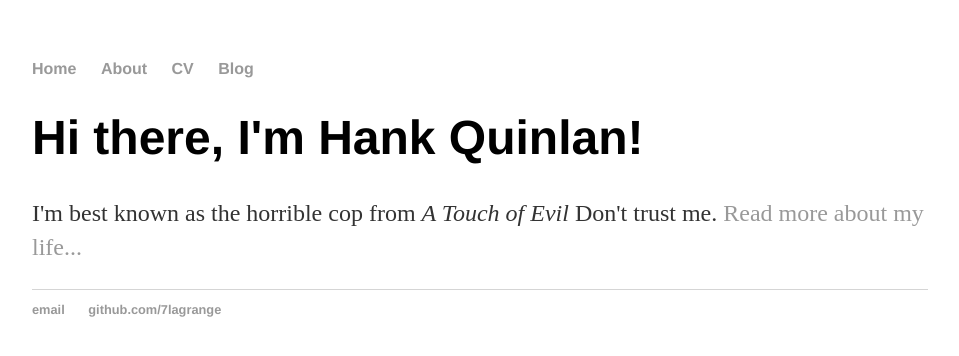
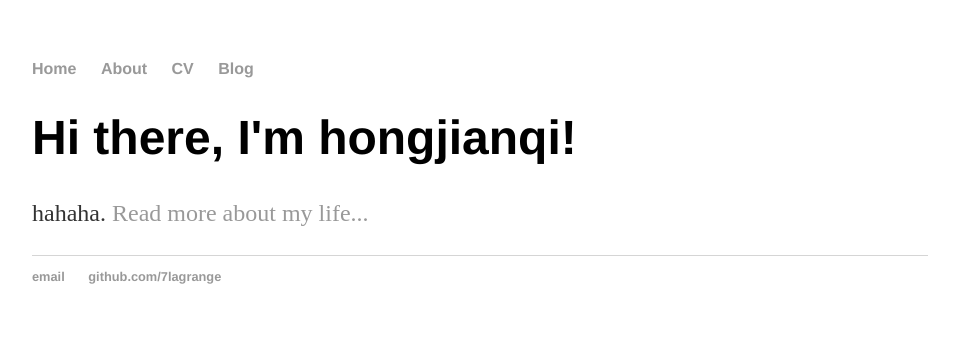
Before and after one commit to 7lagrange/7lagrange.github.io, a Jekyll site: the page built from index.html, in a window 1280 px wide. Shown: the top 356 px of the page, without its empty margins (160-1119 px from the left). Built offline with Jekyll 4.4.1, drawn with Linux system fonts in a browser that asks for light colours.

Commit message:
Update index.html

```diff
--- a/index.html
+++ b/index.html
@@ -3,6 +3,6 @@ layout: default
 title: horizon7
 ---
 <div class="blurb">
-	<h1>Hi there, I'm Hank Quinlan!</h1>
-	<p>I'm best known as the horrible cop from <em>A Touch of Evil</em> Don't trust me. <a href="/about">Read more about my life...</a></p>
+	<h1>Hi there, I'm hongjianqi!</h1>
+	<p>hahaha. <a href="/about">Read more about my life...</a></p>
 </div><!-- /.blurb -->
```
